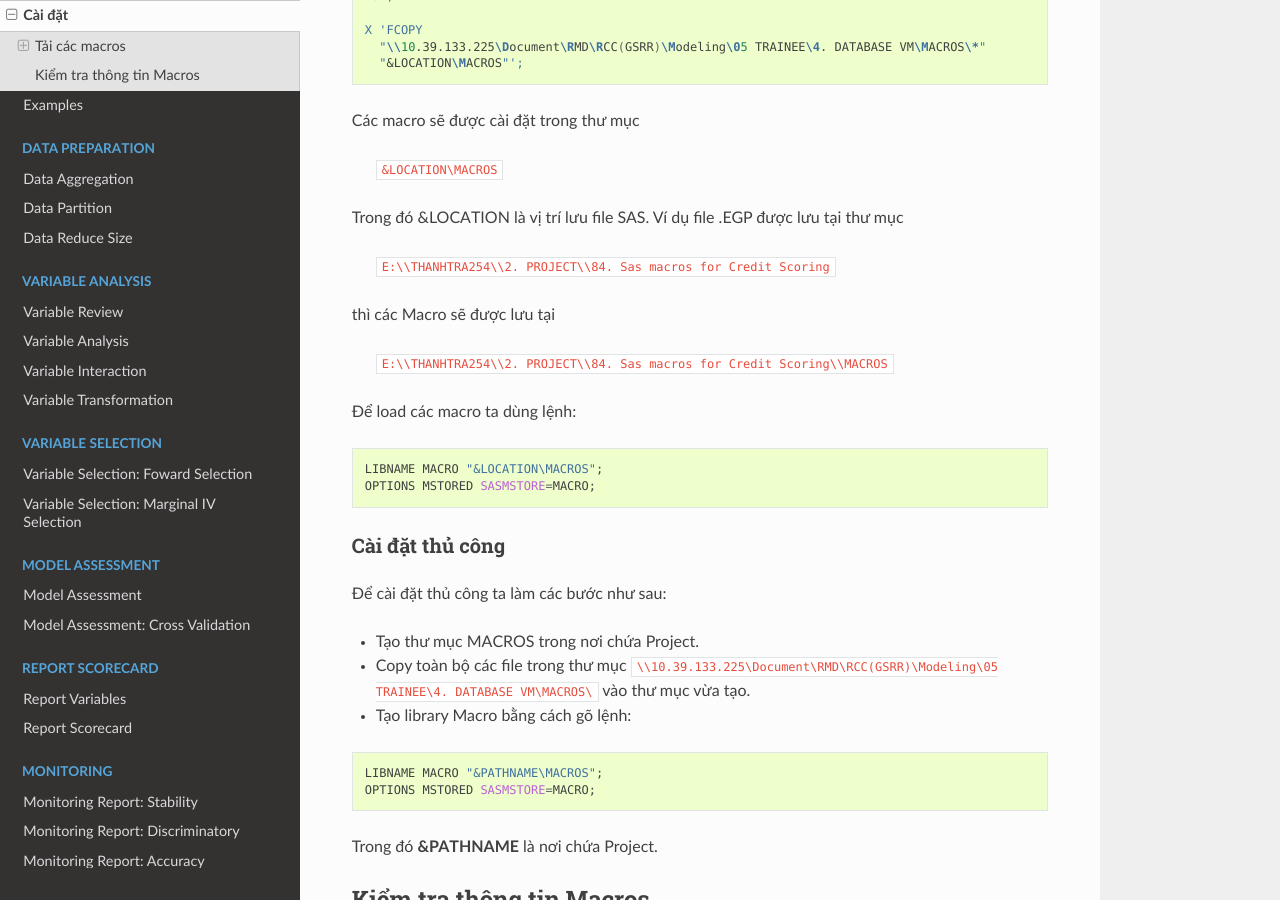
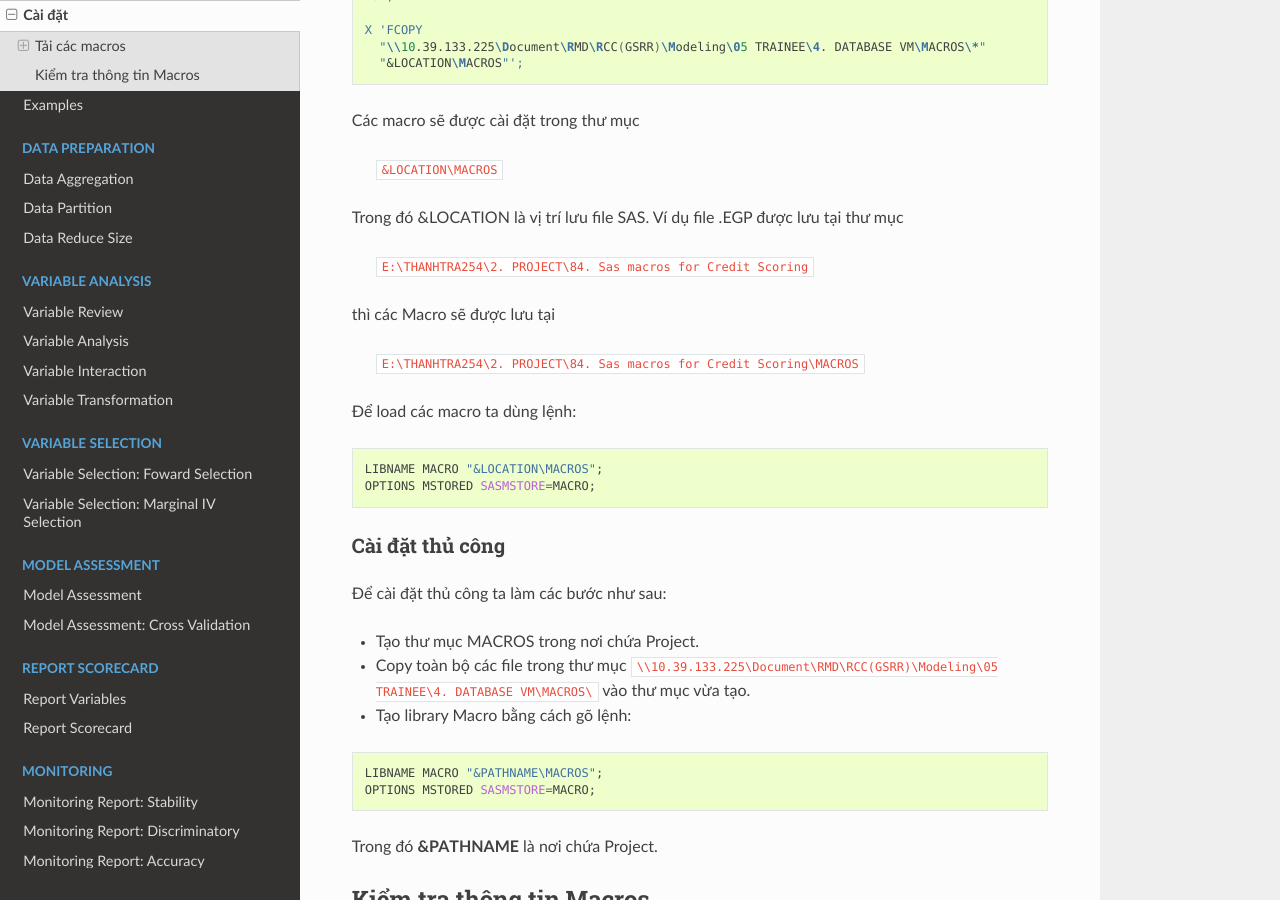
Before and after one commit to thanhtra254/SMCS, a Sphinx documentation site: the page built from docs/intro/install.rst, in a window 1280 px wide and 900 px high, scrolled down 413 px. Built offline with Sphinx 7.4.7 and the Read the Docs theme 2.0.0, drawn with Linux system fonts in a browser that asks for light colours; comment, search, counter and statistics services are not loaded.

```diff
--- a/docs/intro/install.rst
+++ b/docs/intro/install.rst
@@ -29,11 +29,11 @@ Các macro sẽ được cài đặt trong thư mục
 
 Trong đó &LOCATION là vị trí lưu file SAS. Ví dụ file .EGP được lưu tại thư mục
 
-  ``E:\\THANHTRA254\\2. PROJECT\\84. Sas macros for Credit Scoring``
+  ``E:\THANHTRA254\2. PROJECT\84. Sas macros for Credit Scoring``
 
 thì các Macro sẽ được lưu tại
 
-  ``E:\\THANHTRA254\\2. PROJECT\\84. Sas macros for Credit Scoring\\MACROS``
+  ``E:\THANHTRA254\2. PROJECT\84. Sas macros for Credit Scoring\MACROS``
 
 Để load các macro ta dùng lệnh:
 
```
